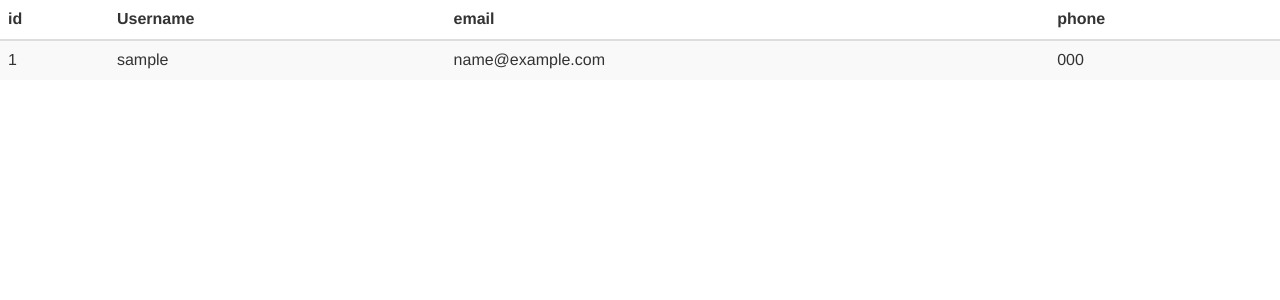
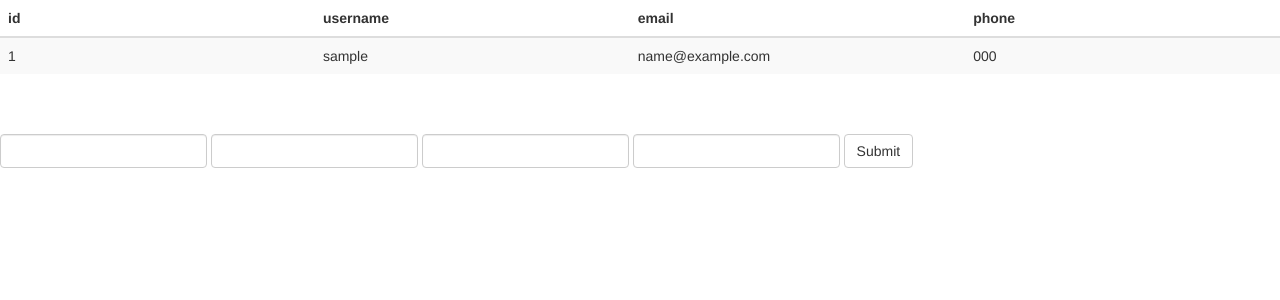
Before and after one commit to bielSC/registrations, a PHP site: page /CRUD/server.php in a window 1280 px wide. Shown: the top 300 px of the page. Run offline with PHP 8.4, Linux system fonts and the light colour scheme; tables that the repository leaves empty or names only in its code hold one stand-in row (values such as "Sample post").

Commit message:
updateForm do not send data

```diff
--- a/CRUD/table.php
+++ b/CRUD/table.php
@@ -1,18 +1,25 @@
+
+<!DOCTYPE html>
+<html lang="en">
 <head>
     <meta charset="UTF-8">
     <meta name="viewport" content="width=device-width, initial-scale=1.0">
     <meta http-equiv="X-UA-Compatible" content="ie=edge">
     <link rel="stylesheet" href="https://maxcdn.bootstrapcdn.com/bootstrap/3.3.7/css/bootstrap.min.css">
+
     <title>Document</title>
 </head>
+<body>
 <table class="table table-striped">
 
       <thead>
       <tr>
-          <th>id</th>
-          <th>Username</th>
-          <th>email</th>
-          <th>phone</th>
+
+      <th style="width: 10%">id</th>
+      <th style="width: 10%">username</th>
+      <th style="width: 10%">email</th>
+      <th style="width: 10%">phone</th>
+
 
       </tr>
       </thead>
@@ -24,7 +31,15 @@
     <td><?php echo $row['phone'] ?></td>
 
 </tr>
+
 <?php
   }
 ?>
 </table>
+<br>
+<br>
+<?php include('updateForm.php'); ?>
+
+
+</body>
+</html>
--- /dev/null
+++ b/CRUD/updateForm.php
@@ -0,0 +1,20 @@
+<form class="form-inline" action="updateUser.php" method="POST">
+  <div class="form-group">
+
+    <label class="sr-only" for="username">new username</label>
+    <input type="text" name="username" class="form-control" id="username">
+  </div>
+  <div class="form-group">
+    <label class="sr-only" for="password">new password</label>
+    <input type="password" name="password" class="form-control" id="password">
+  </div>
+  <div class="form-group">
+    <label class="sr-only" for="email">new email</label>
+    <input type="email" name="email" class="form-control" id="email">
+  </div>
+  <div class="form-group">
+    <label class="sr-only" for="phone">new phone</label>
+    <input type="tel" name="phone" class="form-control" id="phone">
+  </div>
+  <button name="update_user" value="submit" type="submit" class="btn btn-default">Submit</button>
+</form>
```
Also changed, not shown: CRUD/updateUser.php (added, +23 -0 lines), exercici.php (+0 -13 lines), CRUD/updateErrors.php (added).
